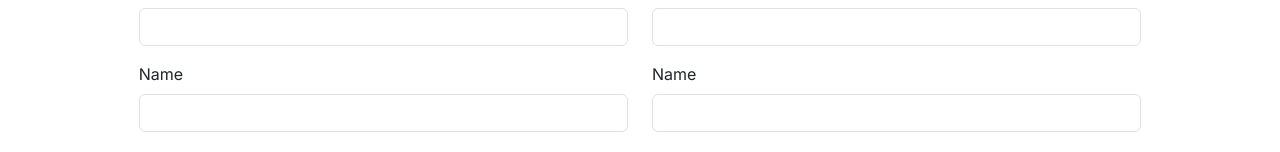
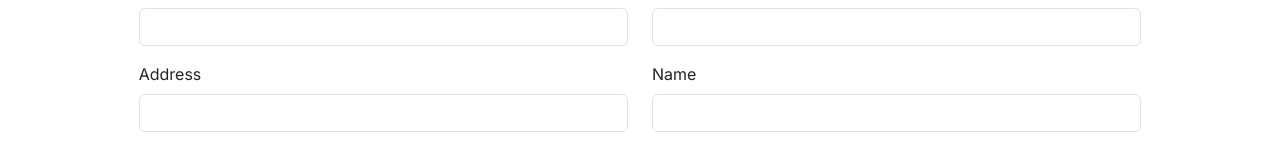
Before and after one commit to jaspherbagor/AutoConnect, a React (Create React App) app in the folder front-end/: page /contact in a window 1280 px wide. Shown: the part 372-524 px from the top of the page. Built offline with nearby package versions, Linux system fonts and the light colour scheme.

Commit message:
added an address input

```diff
--- a/front-end/src/components/pages/client/contact.jsx
+++ b/front-end/src/components/pages/client/contact.jsx
@@ -43,8 +43,8 @@ const Contact = () => {
               <div className="row">
                 <div className="col-md-6">
                   <div className="mb-3">
-                    <label htmlFor="name" className="form-label">Name</label>
-                    <input type="text" className="form-control" id="name" name="name" />
+                    <label htmlFor="address" className="form-label">Address</label>
+                    <input type="text" className="form-control" id="address" name="address" />
                   </div>
                 </div>
                 <div className="col-md-6">
```
